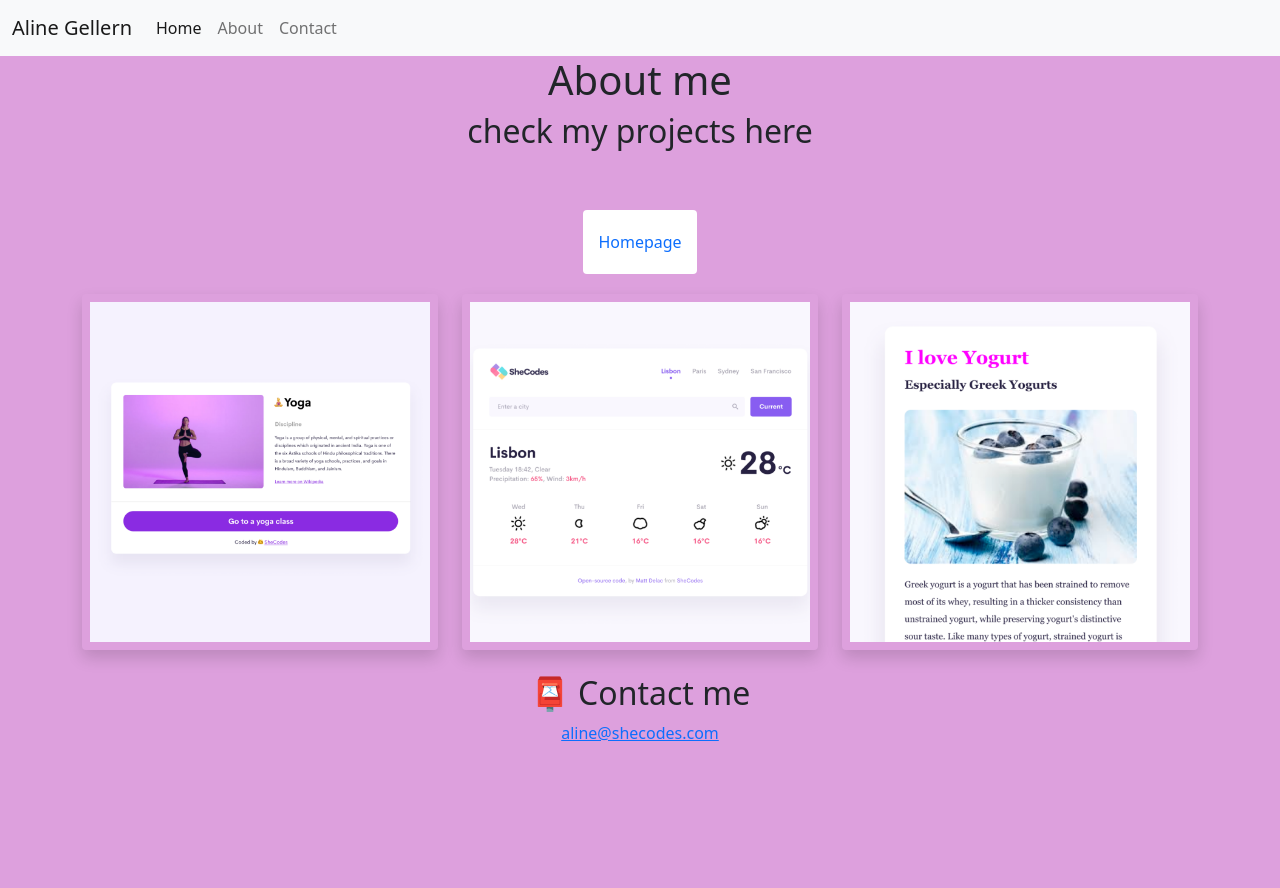
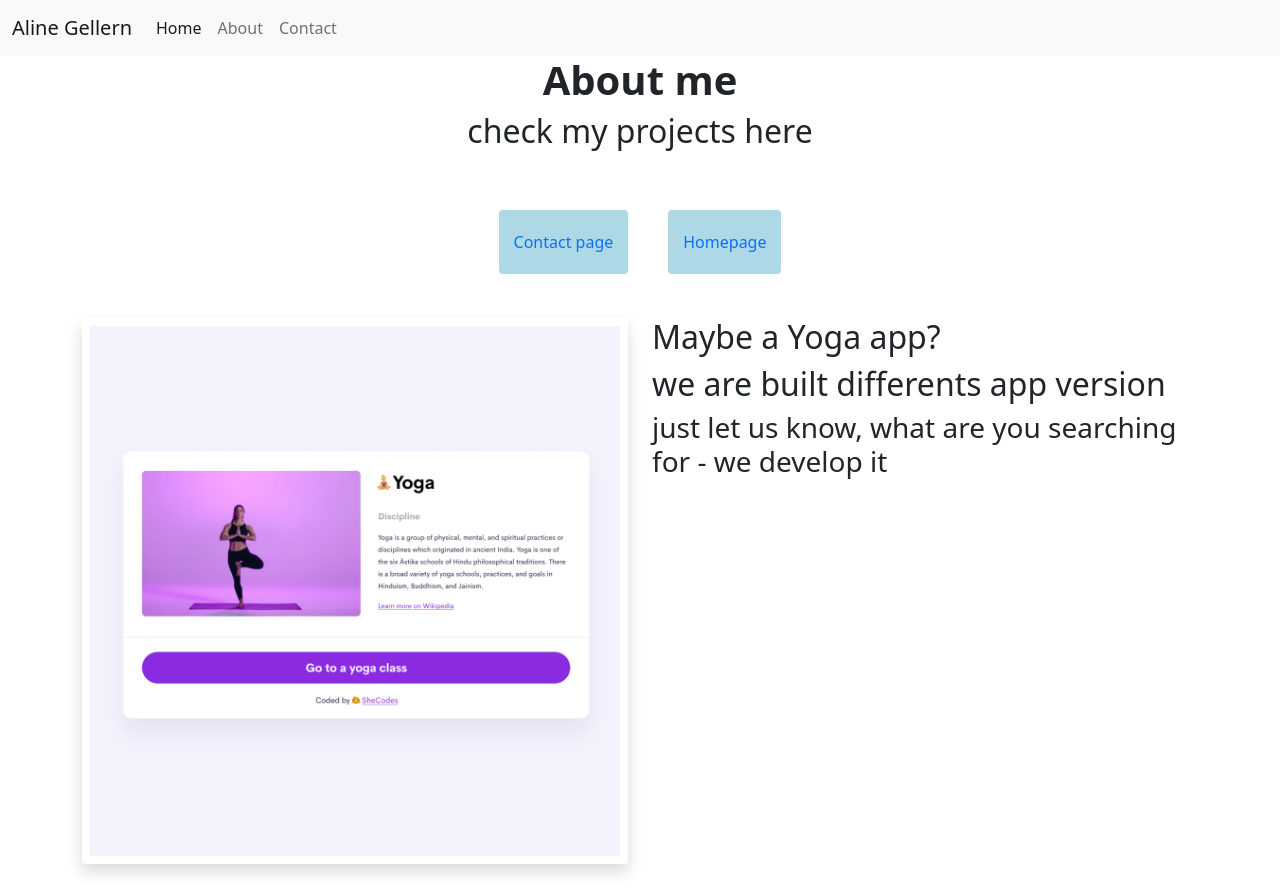
Before and after one commit to 551995/Website-Aline, a plain HTML site: page about.html in a window 1280 px wide. Before the commit the page ends 800 px from the top, so only its background shows below. Drawn offline with nearby package versions, Linux system fonts and the light colour scheme.

Commit message:
recreate about side

```diff
--- a/Styles.css
+++ b/Styles.css
@@ -2,7 +2,7 @@ h1, h2, h3{
     text-align: center;
 }
 body {
-    background-color:plum;
+    background-color:white;
 }
 .navigation-links {
 
@@ -15,9 +15,19 @@ body {
   border-radius: 4px;
   padding: 20px 15px;
   text-decoration: none;
-  text-transform: capitalize;
-  background-color: white;
+  background-color:lightblue;
 }
 .mail {
-    text-align: center;
+ display: flex;
+  margin-top: 40px;
+  justify-content: center;
 }
+.mail a {
+margin: 10px;
+  border-radius: 4px;
+  padding: 10px 5px;
+  text-decoration: none;
+  text-transform: capitalize;
+  background-color:lightblue;
+
+}
--- a/about.html
+++ b/about.html
@@ -37,29 +37,30 @@
             </div>
         </div>
     </nav>
-    <h1>About me </h1>
+    <h1 class="fs-1 fw-bold mb--4">About me</h1>
     <h2>check my projects here </h2>
-    <div class="navigation-links">
- <a class="nav-link" href="index.html">Homepage</a>
- </div>
+
+<div class="navigation-links">
+
+    <a class="nav-link" href="contact.html">Contact page </a>
+
+        <a class="nav-link mb-7" href="index.html">Homepage</a>
+    </div>
+</div>
+ <br>
 <div class="container">
     <div class="row">
-        <div class="col-sm-4 mb-4">
+        <div class="col-sm-6 mb-4">
             <img src="images/yoga.png" class="img-fluid p-2 shadow rounded" />
         </div>
-        <div class="col-sm-4">
-            <img src="images/weather.png" class="img-fluid p-2 shadow rounded" />
+        <div class="col-sm-6 mb-4">
+            <h2 class="text-start"  >Maybe a Yoga app?</h2>
+            <h2 class="text-start">we are built differents app version</h2>
+            <h3 class="text-start">just let us know, what are you searching for - we develop it </h3>
         </div>
-        <div class="col-sm-4">
-            <img src="images/yogurt.png" class="img-fluid p-2 shadow rounded" />
-        </div>
+
     </div>
 </div>
-<div class="mail">
-    <h2 class="text-center">📮 Contact me</h2>
-    <a href="mailto:aline@shecodes.com" class="email-link">
-        aline@shecodes.com
-    </a>
-</div>
+
 </body>
 </htm
```
Also changed, not shown: contact.html (added).
